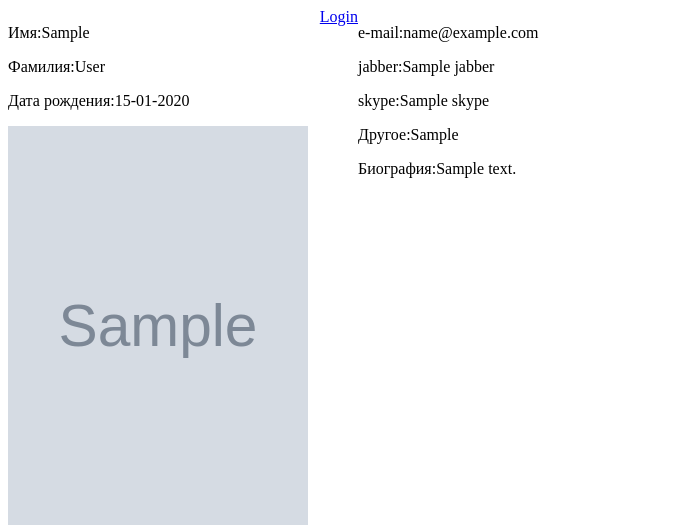
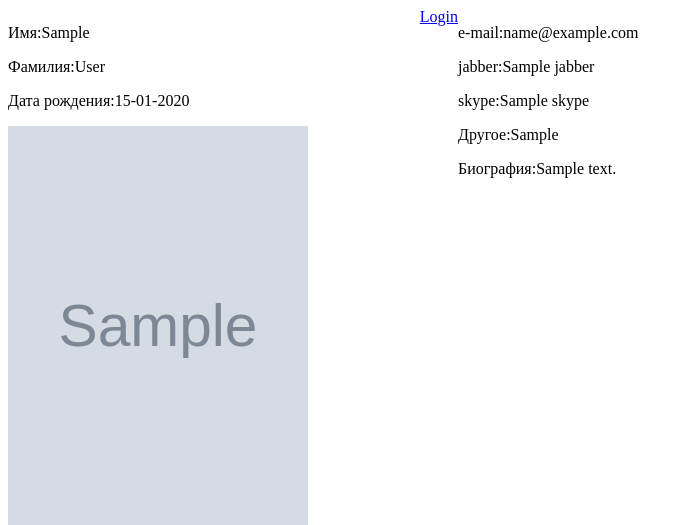
Before and after one commit to alexa-sandra/test, a Django app: template testJobs42/templates/index.html in a window 1280 px wide. Shown: the top 525 px of the page, without its empty margins (0-693 px from the left). Run offline with Django 3.2, Linux system fonts and the light colour scheme; the template is opened without the code that fills it: most values are stand-ins (such as "Sample title", 1, 10 or a date in 2020); grey boxes marked "Sample" are stand-in pictures; parts of the project's set-up code (start-up, migrations or seed data) failed here and were passed over; some libraries are stand-ins or nearby versions.

Commit message:
ticket_8:template tag in template

```diff
--- a/testJobs42/templates/index.html
+++ b/testJobs42/templates/index.html
@@ -3,7 +3,7 @@
 {% load edit_link %}
 
 {% block content %}
- <div style="width:650px">
+ <div style="width:750px">
     {% if user.is_authenticated %}
         <a href="{% url 'edit' %}">Edit</a>&nbsp;
         <a href="{% admin_link info %}">Admin</a>
```
